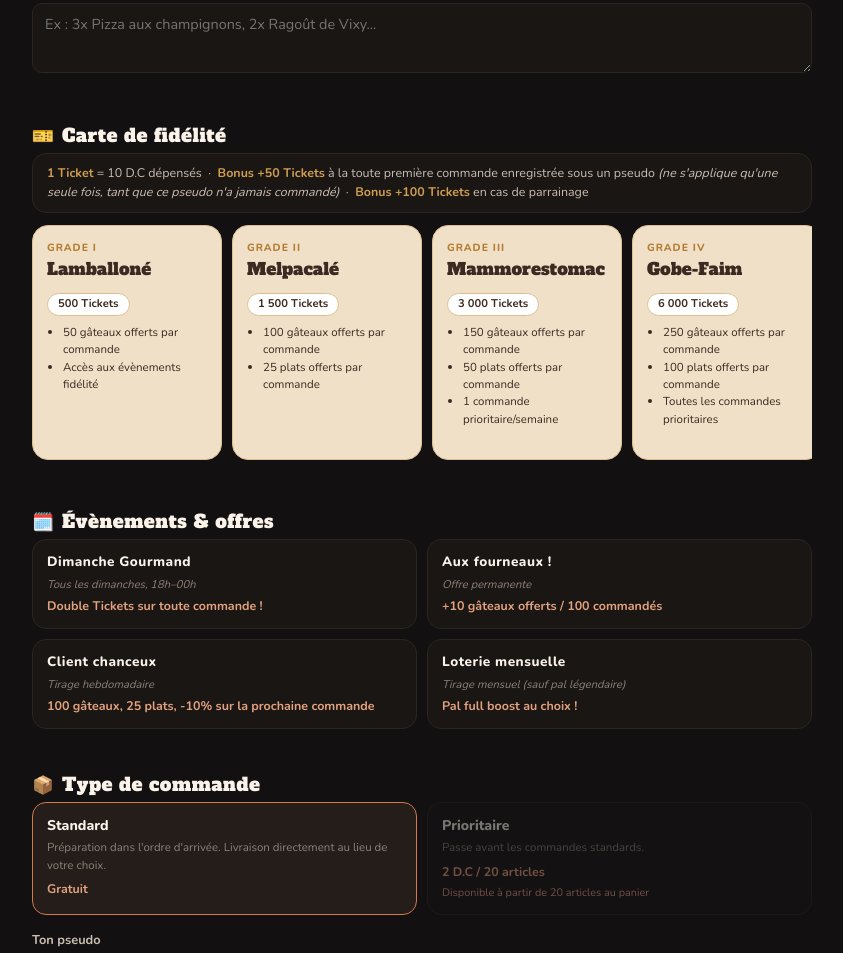
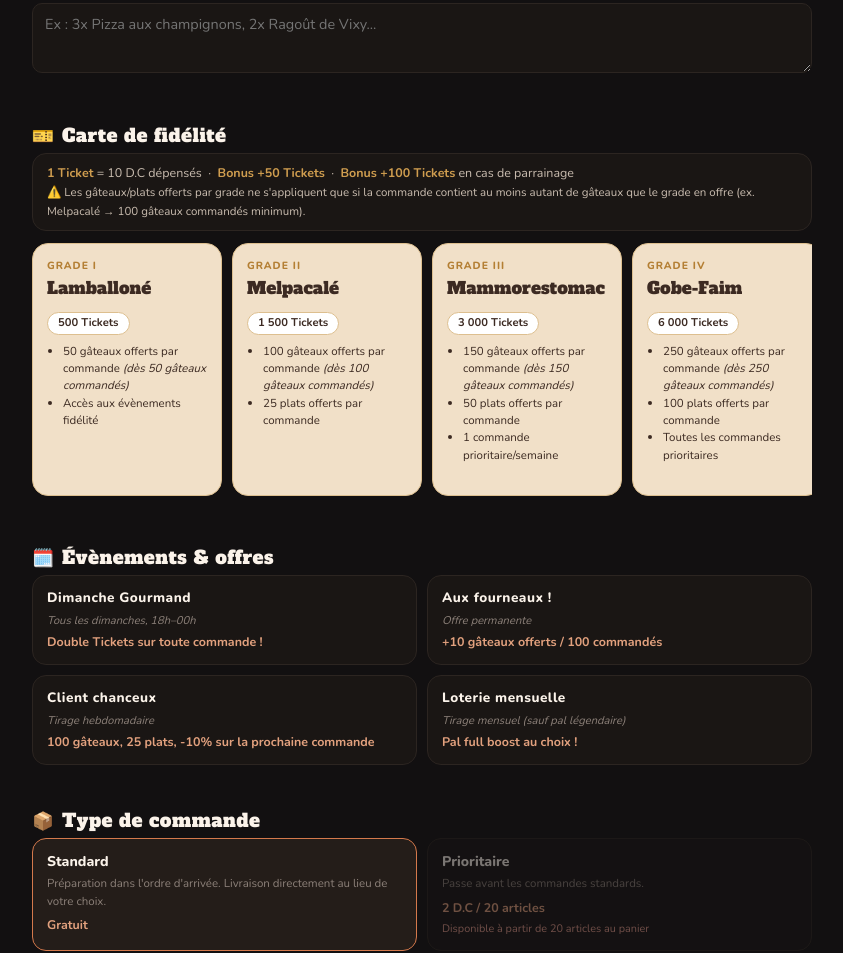
Before and after one commit to Enfarineur/-Bon-G-teau, a plain HTML site: page index.html in a window 1280 px wide. Shown: the part 1772-2725 px from the top of the page, without its empty margins (218-1061 px from the left). Drawn offline with nearby package versions, Linux system fonts and the light colour scheme.

Commit message:
Update index.html

```diff
--- a/index.html
+++ b/index.html
@@ -296,19 +296,20 @@
   <section id="sec-loyalty">
     <div class="section-head"><span class="icon">🎫</span><h2>Carte de fidélité</h2></div>
     <div class="loyalty-info">
-      <b>1 Ticket</b> = 10 D.C dépensés &nbsp;·&nbsp; <b>Bonus +50 Tickets</b> à la toute première commande enregistrée sous un pseudo <i>(ne s'applique qu'une seule fois, tant que ce pseudo n'a jamais commandé)</i> &nbsp;·&nbsp; <b>Bonus +100 Tickets</b> en cas de parrainage
+      <b>1 Ticket</b> = 10 D.C dépensés &nbsp;·&nbsp; <b>Bonus +50 Tickets</b> &nbsp;·&nbsp; <b>Bonus +100 Tickets</b> en cas de parrainage
+      <br /><span style="font-size:0.72rem;">⚠️ Les gâteaux/plats offerts par grade ne s'appliquent que si la commande contient au moins autant de gâteaux que le grade en offre (ex. Melpacalé → 100 gâteaux commandés minimum).</span>
     </div>
     <div class="grade-scroll">
       <div class="grade-card"><div class="grade-label">Grade I</div><div class="grade-name">Lamballoné</div><div class="ticket-badge">500 Tickets</div>
-        <ul><li>50 gâteaux offerts par commande</li><li>Accès aux évènements fidélité</li></ul></div>
+        <ul><li>50 gâteaux offerts par commande <i>(dès 50 gâteaux commandés)</i></li><li>Accès aux évènements fidélité</li></ul></div>
       <div class="grade-card"><div class="grade-label">Grade II</div><div class="grade-name">Melpacalé</div><div class="ticket-badge">1 500 Tickets</div>
-        <ul><li>100 gâteaux offerts par commande</li><li>25 plats offerts par commande</li></ul></div>
+        <ul><li>100 gâteaux offerts par commande <i>(dès 100 gâteaux commandés)</i></li><li>25 plats offerts par commande</li></ul></div>
       <div class="grade-card"><div class="grade-label">Grade III</div><div class="grade-name">Mammorestomac</div><div class="ticket-badge">3 000 Tickets</div>
-        <ul><li>150 gâteaux offerts par commande</li><li>50 plats offerts par commande</li><li>1 commande prioritaire/semaine</li></ul></div>
+        <ul><li>150 gâteaux offerts par commande <i>(dès 150 gâteaux commandés)</i></li><li>50 plats offerts par commande</li><li>1 commande prioritaire/semaine</li></ul></div>
       <div class="grade-card"><div class="grade-label">Grade IV</div><div class="grade-name">Gobe-Faim</div><div class="ticket-badge">6 000 Tickets</div>
-        <ul><li>250 gâteaux offerts par commande</li><li>100 plats offerts par commande</li><li>Toutes les commandes prioritaires</li></ul></div>
+        <ul><li>250 gâteaux offerts par commande <i>(dès 250 gâteaux commandés)</i></li><li>100 plats offerts par commande</li><li>Toutes les commandes prioritaires</li></ul></div>
       <div class="grade-card"><div class="grade-label">Grade V</div><div class="grade-name">Maraith'Pas</div><div class="ticket-badge">10 000 Tickets</div>
-        <ul><li>500 gâteaux offerts par commande</li><li>200 plats offerts par commande</li><li>Priorité absolue</li><li>1 Pal Full Boost au choix offert <i>(sauf pal légendaire)</i></li></ul></div>
+        <ul><li>500 gâteaux offerts par commande <i>(dès 500 gâteaux commandés)</i></li><li>200 plats offerts par commande</li><li>Priorité absolue</li><li>1 Pal Full Boost au choix offert <i>(sauf pal légendaire)</i></li></ul></div>
     </div>
   </section>
 
@@ -585,8 +586,11 @@
     // Grade fidélité du client, basé sur ses tickets déjà enregistrés (n'influe pas non plus sur le prix)
     const currentTickets = getTickets(els.pseudo.value) || 0;
     const grade = gradeForTickets(currentTickets);
-    const gradeFreeCakes = grade ? grade.freeCakes : 0;
-    const gradeFreeDishes = grade ? grade.freeDishes : 0;
+    // Pour bénéficier des gâteaux/plats offerts du grade, il faut commander au moins autant de
+    // gâteaux que le grade en offre (ex. Melpacalé offre 100 gâteaux -> 100 gâteaux minimum commandés)
+    const gradeMinCakesMet = grade ? (totalCakesQty >= grade.freeCakes) : false;
+    const gradeFreeCakes = (grade && gradeMinCakesMet) ? grade.freeCakes : 0;
+    const gradeFreeDishes = (grade && gradeMinCakesMet) ? grade.freeDishes : 0;
 
     els.total.textContent = total + ' D.C';
     els.cartCount.textContent = totalArticles > 0 ? totalArticles + ' article(s) au panier' : 'Panier vide';
@@ -596,7 +600,8 @@
     const extraLines = [];
     if (priorityFee > 0) extraLines.push('<div><b>Commande prioritaire : +' + priorityFee + ' D.C</b></div>');
     if (auxFourneauxFreeCakes > 0) extraLines.push('<div>🔥 Offre "Aux fourneaux !" : +' + auxFourneauxFreeCakes + ' gâteaux offerts <i>(en plus, gratuits)</i></div>');
-    if (grade) extraLines.push('<div>🎫 ' + grade.label + ' (' + grade.name + ') : +' + gradeFreeCakes + ' gâteaux offerts, +' + gradeFreeDishes + ' plats offerts <i>(en plus, gratuits)</i></div>');
+    if (grade && gradeMinCakesMet) extraLines.push('<div>🎫 ' + grade.label + ' (' + grade.name + ') : +' + gradeFreeCakes + ' gâteaux offerts, +' + gradeFreeDishes + ' plats offerts <i>(en plus, gratuits)</i></div>');
+    if (grade && !gradeMinCakesMet) extraLines.push('<div>🎫 ' + grade.label + ' (' + grade.name + ') : commande ' + (grade.freeCakes - totalCakesQty) + ' gâteau(x) de plus pour débloquer les avantages de ce grade <i>(minimum ' + grade.freeCakes + ' gâteaux commandés)</i></div>');
     if (dimancheGourmand) extraLines.push('<div>🎉 Offre "Dimanche Gourmand" : tickets fidélité doublés !</div>');
 
     els.cartDetails.innerHTML = lines.length
@@ -612,7 +617,7 @@
       els.gradeBadge.classList.add('visible');
       els.gradeBadge.innerHTML = '<div class="gb-title">' + (grade ? grade.label + ' — ' + grade.name : 'Pas encore de grade') + '</div>'
         + currentTickets + ' tickets actuels'
-        + (grade ? ' · ' + grade.freeCakes + ' gâteaux et ' + grade.freeDishes + ' plats offerts par commande' : '')
+        + (grade ? ' · ' + grade.freeCakes + ' gâteaux et ' + grade.freeDishes + ' plats offerts par commande (dès ' + grade.freeCakes + ' gâteaux commandés)' : '')
         + (nextGrade ? ' · encore ' + (nextGrade.required - currentTickets) + ' tickets avant ' + nextGrade.label : '');
     } else {
       els.gradeBadge.classList.remove('visible');
@@ -621,7 +626,7 @@
 
     return {
       total: total, totalArticles: totalArticles, lines: lines, priorityFee: priorityFee,
-      auxFourneauxFreeCakes: auxFourneauxFreeCakes, grade: grade,
+      auxFourneauxFreeCakes: auxFourneauxFreeCakes, grade: grade, gradeMinCakesMet: gradeMinCakesMet,
       gradeFreeCakes: gradeFreeCakes, gradeFreeDishes: gradeFreeDishes,
       currentTickets: currentTickets, ticketsToEarn: ticketsToEarn, dimancheGourmand: dimancheGourmand
     };
@@ -657,7 +662,7 @@
 
     const offersLines = [];
     if (summary.auxFourneauxFreeCakes > 0) offersLines.push('🔥 "Aux fourneaux !" : +' + summary.auxFourneauxFreeCakes + ' gâteaux offerts (en plus, gratuits)');
-    if (summary.grade) offersLines.push('🎫 ' + summary.grade.label + ' (' + summary.grade.name + ') : +' + summary.gradeFreeCakes + ' gâteaux offerts, +' + summary.gradeFreeDishes + ' plats offerts (en plus, gratuits)');
+    if (summary.grade && summary.gradeMinCakesMet) offersLines.push('🎫 ' + summary.grade.label + ' (' + summary.grade.name + ') : +' + summary.gradeFreeCakes + ' gâteaux offerts, +' + summary.gradeFreeDishes + ' plats offerts (en plus, gratuits)');
     if (summary.dimancheGourmand) offersLines.push('🎉 "Dimanche Gourmand" : tickets fidélité doublés');
 
     const isFirstOrder = getTickets(pseudo) === null;
```
